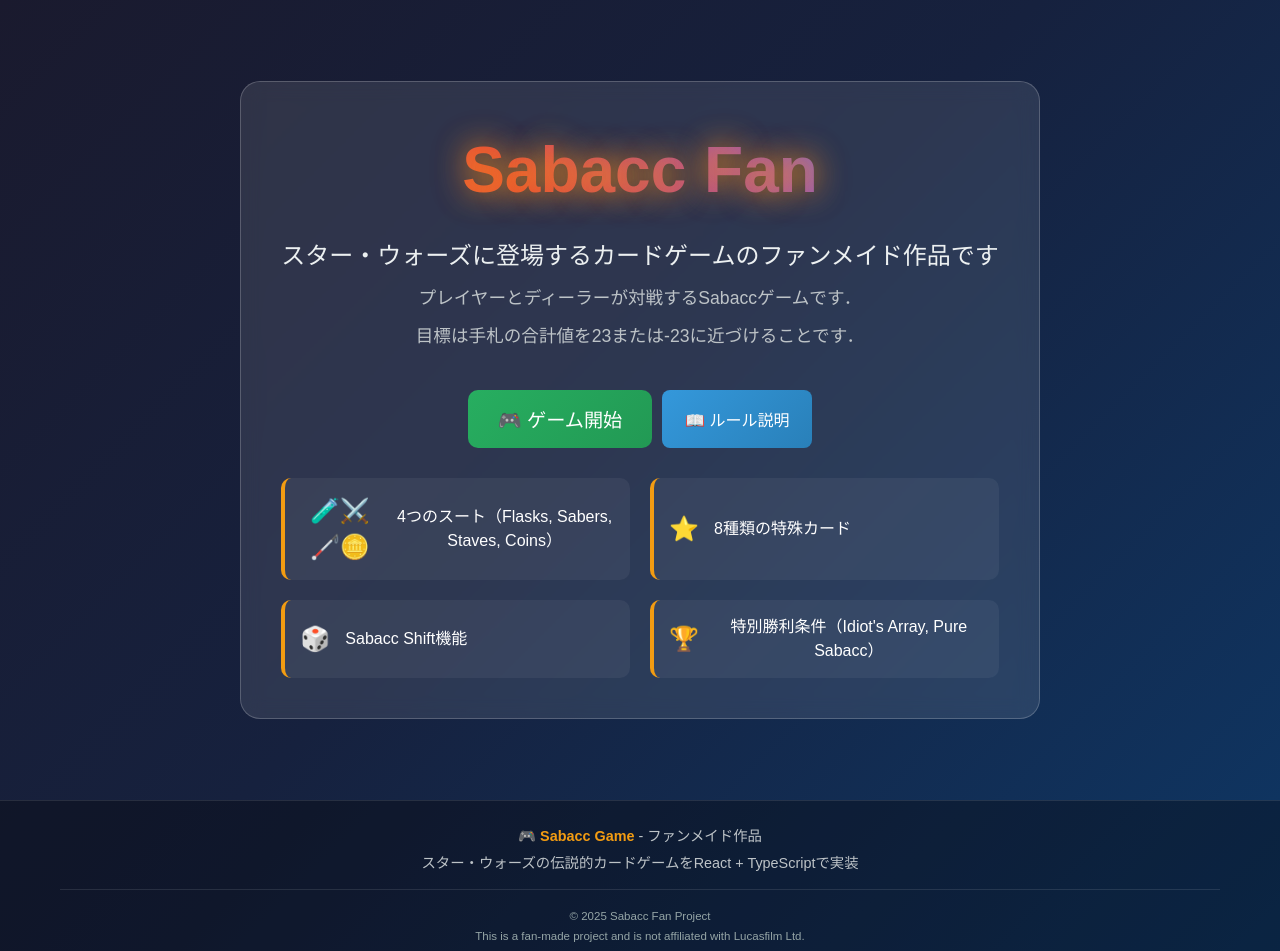
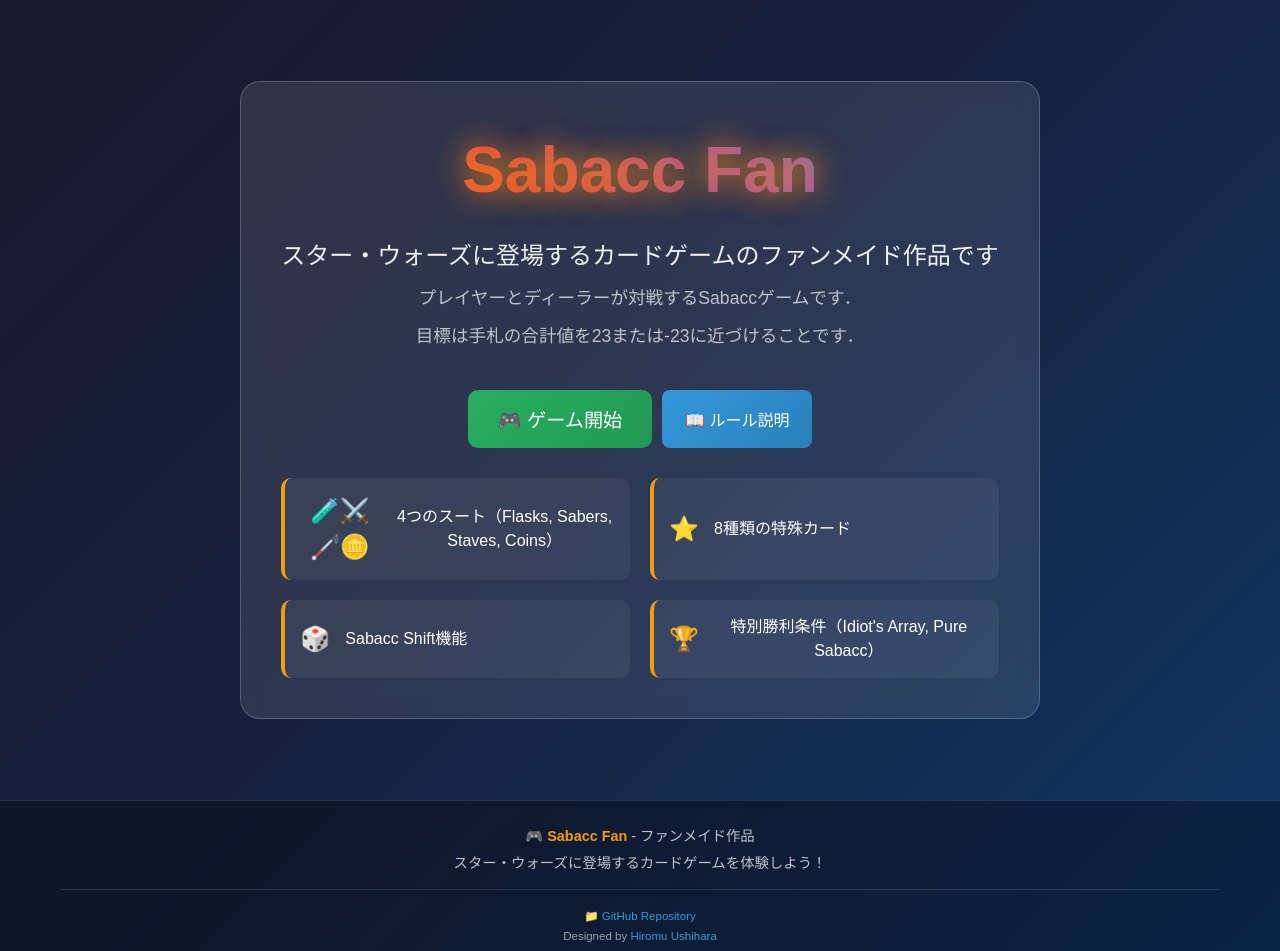
Before and after one commit to Hiromu-USHIHARA/sabacc-fan-project, a React (Vite) app: page / in a window 1280 px wide. Shown: the top 951 px of the page. Built offline with nearby package versions, Linux system fonts and the light colour scheme.

Commit message:
フッターコンポーネントのテキストを更新し、GitHubリポジトリへのリンクを追加しました。また、CSSにフッターリンクのスタイルを追加し、ホバー時のエフェクトを実装しました。

```diff
--- a/src/components/Footer.css
+++ b/src/components/Footer.css
@@ -38,6 +38,17 @@
   margin: 3px 0;
 }
 
+.footer-link {
+  color: #3498db;
+  text-decoration: none;
+  transition: color 0.2s ease;
+}
+
+.footer-link:hover {
+  color: #2980b9;
+  text-decoration: underline;
+}
+
 @media (max-width: 768px) {
   .footer-content {
     padding: 0 15px;
--- a/src/components/Footer.tsx
+++ b/src/components/Footer.tsx
@@ -6,11 +6,31 @@
     <footer className="footer">
       <div className="footer-content">
         <div className="footer-text">
-          <p>🎮 <strong>Sabacc Game</strong> - ファンメイド作品</p>
-          <p>スター・ウォーズの伝説的カードゲームをReact + TypeScriptで実装</p>
+          <p>🎮 <strong>Sabacc Fan</strong> - ファンメイド作品</p>
+          <p>スター・ウォーズに登場するカードゲームを体験しよう！</p>
         </div>
         <div className="footer-links">
-          <p>© 2025 Sabacc Fan Project</p>
+          <p>
+            <a
+              href="https://github.com/Hiromu-USHIHARA/sabacc-fan-project.git"
+              target="_blank"
+              rel="noopener noreferrer"
+              className="footer-link"
+            >
+              📁 GitHub Repository
+            </a>
+          </p>
+          <p>
+            Designed by{' '}
+            <a
+              href="https://github.com/Hiromu-USHIHARA"
+              target="_blank"
+              rel="noopener noreferrer"
+              className="footer-link"
+            >
+              Hiromu Ushihara
+            </a>
+          </p>
           <p>This is a fan-made project and is not affiliated with Lucasfilm Ltd.</p>
         </div>
       </div>
--- a/src/components/SabaccGame.tsx
+++ b/src/components/SabaccGame.tsx
@@ -238,7 +238,7 @@
           </button>
           <div className="title-section">
             <h1>Sabacc Fan</h1>
-            <p className="fan-made-subtitle">Fan-Made Game</p>
+            {/* <p className="fan-made-subtitle">Fan-Made Game</p> */}
           </div>
           <button className="rules-btn" onClick={onShowRules}>
             📖 ルール
```
